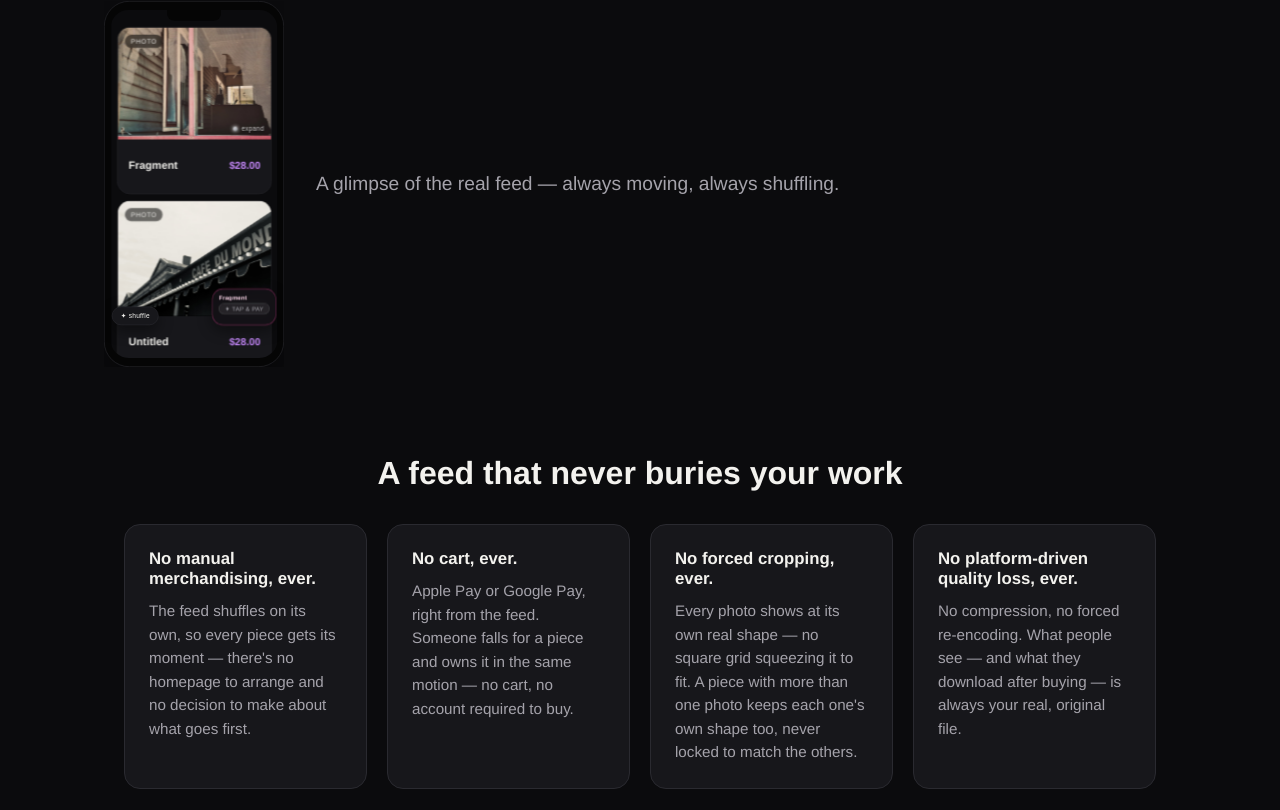
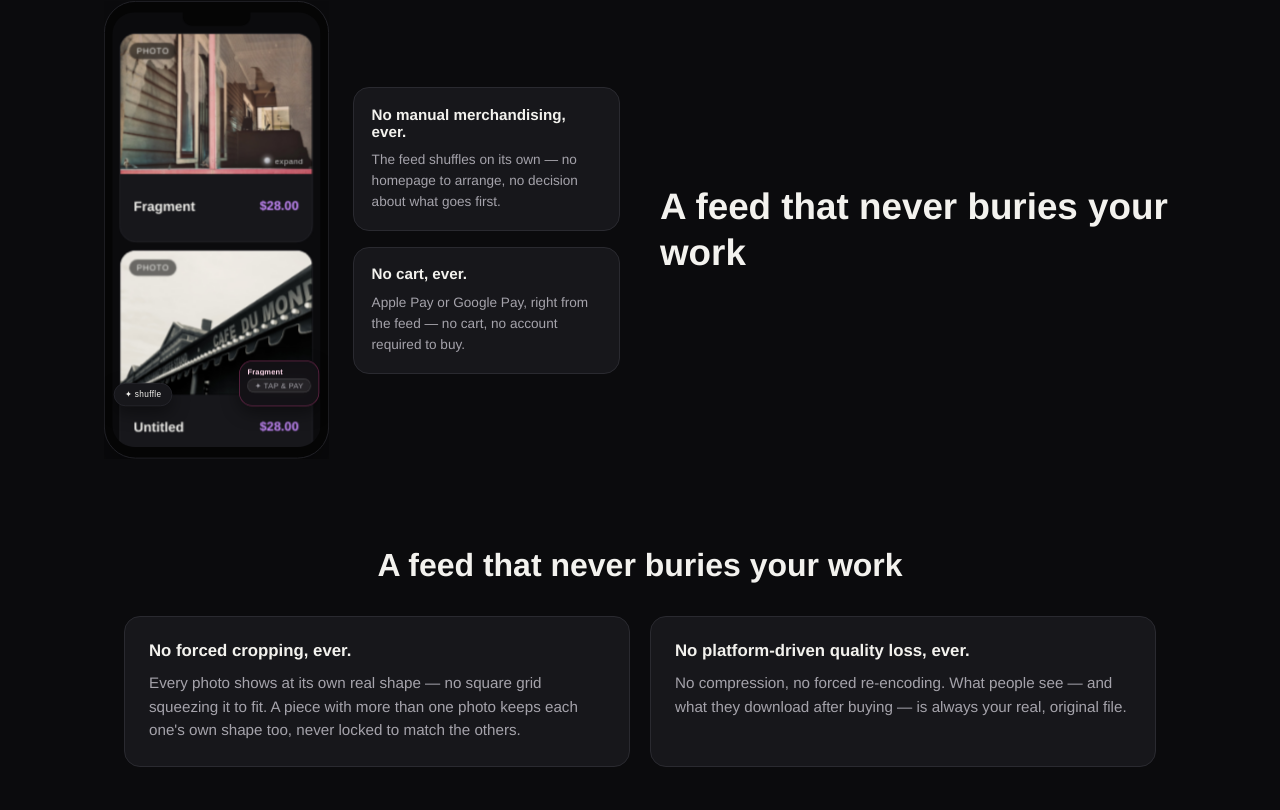
Before and after one commit to nimamixku/abracadabra-site, a Next.js app: page / in a window 1280 px wide. Shown: the part 970-1780 px from the top of the page. Built offline with nearby package versions, Linux system fonts and the light colour scheme.

Commit message:
Mobile tap-to-add copy for try-it demo

```diff
--- a/app/TryItDemo.js
+++ b/app/TryItDemo.js
@@ -15,21 +15,12 @@ import { useCallback, useEffect, useRef, useState } from "react";
 // uploaded anywhere; it's gone the moment the tab closes.
 //
 // variant="interactive" (default) is the hands-on version a visitor
-// drags their own photos into. Its empty placeholder cards are pixel-
-// identical to the real site's empty state (no added icon or
-// decoration). It also always shows the real chrome (shuffle button,
-// floating tap-&-pay widget, the clear control) even before anything's
-// been dropped in, and drifts gently on its own while idle, so it never
-// reads as a dead/static screen while waiting for a visitor to try it.
-//
-// variant="ambient" is the same component, driving itself on a timer
-// with the founder's own real preview photos (see AMBIENT_SAMPLE_POOL
-// below) and with all interaction disabled -- the small, passive
-// companion described in the plan. It keeps its normal, plain drop-in
-// behavior (a photo simply appears in its slot) rather than simulating
-// a drag gesture -- the real dashboard's own upload flow isn't drag-and-
-// drop today, so animating one here would promise something that isn't
-// actually built yet.
+// drags their own photos into. variant="ambient" is the same component,
+// driving itself on a timer with the founder's own real preview photos
+// (see AMBIENT_SAMPLE_POOL below) and with all interaction disabled --
+// the small, passive companion described in the plan, built as one
+// literal reuse of the interactive version instead of a second
+// hand-maintained copy that could drift out of sync with it.
 const DEMO_TITLES = [
   "Untitled",
   "Study No. 1",
@@ -65,11 +56,6 @@ const AMBIENT_SLOT_COUNT = 4;
 const AMBIENT_DROP_MS = 650;
 const AMBIENT_HOLD_MS = 2600;
 const AMBIENT_CLEAR_MS = 500;
-
-// How often the interactive phone drifts on its own while nobody's
-// dropped anything in yet -- just enough motion that it doesn't read as
-// a dead screen while it waits.
-const IDLE_DRIFT_MS = 4500;
 
 function formatPrice(cents) {
   return `$${(cents / 100).toFixed(2)}`;
@@ -111,21 +97,6 @@ export default function TryItDemo({ variant = "interactive" }) {
     // eslint-disable-next-line react-hooks/exhaustive-deps
   }, []);
 
-  // Scrolls a card into the middle of the phone's own scroll area only --
-  // deliberately never uses Element.scrollIntoView(), which bubbles up
-  // and can drag the whole page's scroll position along with it. This
-  // computes the target purely from this element's own scrollTop, so it
-  // can never touch window/document scroll.
-  const scrollCardIntoView = useCallback((id) => {
-    const screenEl = screenRef.current;
-    const cardEl = cardRefs.current[id];
-    if (!screenEl || !cardEl) return;
-    const screenRect = screenEl.getBoundingClientRect();
-    const cardRect = cardEl.getBoundingClientRect();
-    const delta = cardRect.top - screenRect.top - (screenEl.clientHeight - cardRect.height) / 2;
-    screenEl.scrollTo({ top: screenEl.scrollTop + delta, behavior: "smooth" });
-  }, []);
-
   // Ambient mode: drive the whole thing on a timer instead of user
   // input -- drop in, hold, shuffle, hold, clear, repeat, forever.
   useEffect(() => {
@@ -144,9 +115,13 @@ export default function TryItDemo({ variant = "interactive" }) {
           prev.map((s) => (s.id === id ? { ...s, url: `/previews/${pool[id]}`, title } : s))
         );
         filledCount++;
-        // Scoped strictly to the phone's own scroll area -- see
-        // scrollCardIntoView above, never touches window/document.
-        scrollCardIntoView(id);
+        // Auto-scroll the newly dropped card into view -- the phone's
+        // screen is real feed height, taller than this small frame shows
+        // at a glance, so without this the later cards would silently
+        // drop in off-screen.
+        setTimeout(() => {
+          cardRefs.current[id]?.scrollIntoView({ behavior: "smooth", block: "center" });
+        }, 60);
         timer = setTimeout(dropNext, AMBIENT_DROP_MS);
       } else {
         timer = setTimeout(shuffleOnce, AMBIENT_HOLD_MS);
@@ -171,34 +146,10 @@ export default function TryItDemo({ variant = "interactive" }) {
       cancelled = true;
       clearTimeout(timer);
     };
-  }, [isAmbient, scrollCardIntoView]);
+  }, [isAmbient]);
 
   const filled = slots.filter((s) => s.url);
   const hasAny = filled.length > 0;
-
-  // Interactive mode only: while nobody's dropped a photo in yet, drift
-  // the empty feed gently on its own so the phone never reads as a dead,
-  // static screen -- it settles the moment something real gets dropped.
-  useEffect(() => {
-    if (isAmbient || hasAny) return undefined;
-    const screenEl = screenRef.current;
-    if (!screenEl) return undefined;
-    let cancelled = false;
-    let dir = 1;
-    function tick() {
-      if (cancelled) return;
-      const max = screenEl.scrollHeight - screenEl.clientHeight;
-      if (max <= 0) return;
-      screenEl.scrollTo({ top: dir > 0 ? max : 0, behavior: "smooth" });
-      dir *= -1;
-    }
-    const id = setInterval(tick, IDLE_DRIFT_MS);
-    tick();
-    return () => {
-      cancelled = true;
-      clearInterval(id);
-    };
-  }, [isAmbient, hasAny]);
 
   // Mirrors the real storefront's ActiveCardContext -- tracks whichever
   // filled card is most visible in the phone's own scroll area, so the
@@ -299,14 +250,8 @@ export default function TryItDemo({ variant = "interactive" }) {
   }
 
   const expandedSlot = !isAmbient && expandedId != null ? slots.find((s) => s.id === expandedId) : null;
-  // The interactive phone always shows its chrome, even before anything's
-  // dropped in, so it never looks dead while waiting -- the ambient loop
-  // keeps its normal behavior (chrome only once it's actually filled).
-  const showChrome = !isAmbient || hasAny;
   const activeSlot =
-    slots.find((s) => s.id === activeId && s.url) ||
-    filled[filled.length - 1] ||
-    (!isAmbient ? { id: -1, url: null, title: DEMO_TITLES[0] } : null);
+    slots.find((s) => s.id === activeId && s.url) || filled[filled.length - 1] || null;
 
   return (
     <div className={`tryit-wrap${isAmbient ? " tryit-wrap-ambient" : ""}`} aria-hidden={isAmbient || undefined}>
@@ -317,7 +262,14 @@ export default function TryItDemo({ variant = "interactive" }) {
       >
         <div className="tryit-notch" />
         {!isAmbient && !hasAny && (
-          <p className="tryit-floating-hint">drag &amp; drop up to 5 images to preview</p>
+          <>
+            <p className="tryit-floating-hint tryit-hint-drag">
+              drag &amp; drop any image to preview
+            </p>
+            <p className="tryit-floating-hint tryit-hint-tap">
+              tap to add any image to preview
+            </p>
+          </>
         )}
 
         <div className="tryit-screen" ref={screenRef}>
@@ -350,7 +302,9 @@ export default function TryItDemo({ variant = "interactive" }) {
                   {slot.url ? (
                     <img src={slot.url} alt="" />
                   ) : (
-                    <div className="tenant-card-media-empty" aria-hidden="true" />
+                    <div className="tenant-card-media-empty tryit-empty-plus" aria-hidden="true">
+                      {!isAmbient && <span className="tryit-card-plus">+</span>}
+                    </div>
                   )}
                   {slot.url && (
                     <button
@@ -389,7 +343,7 @@ export default function TryItDemo({ variant = "interactive" }) {
           {hasAny && !isAmbient && <p className="loading-more">keep scrolling — it reshuffles</p>}
         </div>
 
-        {showChrome && (
+        {hasAny && (
           <button
             type="button"
             className="floating-shuffle"
@@ -401,7 +355,7 @@ export default function TryItDemo({ variant = "interactive" }) {
           </button>
         )}
 
-        {showChrome && activeSlot && (
+        {activeSlot && (
           <div
             className="floating-buy-wrap tryit-floating-buy"
             onClick={() => !isAmbient && setBuyHint(true)}
@@ -415,9 +369,9 @@ export default function TryItDemo({ variant = "interactive" }) {
           </div>
         )}
 
-        {!isAmbient && (
-          <button type="button" className="tryit-clear tryit-clear-big" onClick={handleClear}>
-            Clear
+        {hasAny && !isAmbient && (
+          <button type="button" className="tryit-clear" onClick={handleClear}>
+            clear
           </button>
         )}
 
--- a/app/globals.css
+++ b/app/globals.css
@@ -1301,9 +1301,23 @@ textarea {
   margin-top: -0.6rem;
 }
 
+/* Dragging isn't a real gesture on a touchscreen -- below the breakpoint
+   where the phone stacks for mobile, swap the "drag & drop" copy for
+   "tap to add" instead, since tapping (which opens the file picker) is
+   the only way to add a photo there anyway. */
+.tryit-hint-tap {
+  display: none;
+}
+
 @media (max-width: 980px) {
   .tryit-copy-hint {
     text-align: center;
+  }
+  .tryit-hint-drag {
+    display: none;
+  }
+  .tryit-hint-tap {
+    display: block;
   }
 }
 
@@ -1772,49 +1786,87 @@ textarea {
 /* Positions the ambient loop to the left with its tagline filling the
    space beside it, instead of sitting dead-center with nothing next to
    it. */
+/* Two even halves: the phone + its two balancing cards on the left,
+   the big standalone statement on the right. */
 .ambient-section {
   display: flex;
   align-items: center;
-  gap: 2rem;
+  gap: 2.5rem;
   max-width: 1120px;
   margin: 0 auto;
   padding: 1.5rem 1.5rem 2.5rem;
 }
 
+.ambient-left {
+  flex: 1;
+  display: flex;
+  align-items: center;
+  gap: 1.5rem;
+}
+
+.ambient-right {
+  flex: 1;
+}
+
 .tryit-wrap-ambient {
   display: block;
-  width: 180px;
-  height: 366px;
+  width: 225px;
+  height: 458px;
   overflow: hidden;
   margin: 0;
   flex-shrink: 0;
 }
 
+.tryit-phone-ambient {
+  transform: scale(0.75);
+  transform-origin: top left;
+  pointer-events: none;
+}
+
+/* The two cards pulled up from the section below -- same card styling,
+   just tighter -- stacked beside the phone so the left half doesn't
+   read as lighter than the big statement taking the right half. */
+.ambient-cards {
+  flex: 1;
+  display: flex;
+  flex-direction: column;
+  gap: 1rem;
+}
+
 .ambient-tagline {
-  flex: 1;
   margin: 0;
-  color: var(--ink-dim);
-  font-size: clamp(1rem, 1.8vw, 1.2rem);
-  font-weight: 500;
-  line-height: 1.4;
+  color: var(--ink);
+  font-size: clamp(1.6rem, 3.2vw, 2.3rem);
+  font-weight: 700;
+  line-height: 1.25;
   text-align: left;
 }
 
-@media (max-width: 640px) {
+.marketing-card-compact {
+  padding: 1.1rem;
+}
+
+.marketing-card-compact h3 {
+  font-size: 0.95rem;
+}
+
+.marketing-card-compact p {
+  font-size: 0.85rem;
+}
+
+@media (max-width: 900px) {
   .ambient-section {
     flex-direction: column;
     text-align: center;
   }
-  .tryit-wrap-ambient {
-    margin: 0 auto;
+  .ambient-left {
+    flex-direction: column;
+    width: 100%;
+  }
+  .ambient-cards {
+    width: 100%;
   }
   .ambient-tagline {
     text-align: center;
   }
 }
-
-.tryit-phone-ambient {
-  transform: scale(0.6);
-  transform-origin: top left;
-  pointer-events: none;
-}
--- a/app/page.js
+++ b/app/page.js
@@ -27,7 +27,8 @@ export default function MarketingHome() {
               A free look at your own work in the real feed — before you build
               anything.
             </p>
-            <p className="tryit-copy-hint">drag &amp; drop up to 5 images to preview</p>
+            <p className="tryit-copy-hint tryit-hint-drag">drag &amp; drop up to 5 images to preview</p>
+            <p className="tryit-copy-hint tryit-hint-tap">tap to add up to 5 images to preview</p>
             <p className="tryit-copy-hint tryit-copy-hint-tight">tap clear to reset and see again</p>
           </div>
           <TryItDemo />
@@ -54,31 +55,33 @@ export default function MarketingHome() {
       </section>
 
       <section className="ambient-section">
-        <AmbientLoop />
-        <p className="ambient-tagline">
-          A glimpse of the real feed — always moving, always shuffling.
-        </p>
+        <div className="ambient-left">
+          <AmbientLoop />
+          <div className="ambient-cards">
+            <div className="marketing-card marketing-card-compact">
+              <h3>No manual merchandising, ever.</h3>
+              <p>
+                The feed shuffles on its own — no homepage to arrange, no
+                decision about what goes first.
+              </p>
+            </div>
+            <div className="marketing-card marketing-card-compact">
+              <h3>No cart, ever.</h3>
+              <p>
+                Apple Pay or Google Pay, right from the feed — no cart, no
+                account required to buy.
+              </p>
+            </div>
+          </div>
+        </div>
+        <div className="ambient-right">
+          <p className="ambient-tagline">A feed that never buries your work</p>
+        </div>
       </section>
 
       <section className="marketing-section">
         <h2>A feed that never buries your work</h2>
         <div className="marketing-grid">
-          <div className="marketing-card">
-            <h3>No manual merchandising, ever.</h3>
-            <p>
-              The feed shuffles on its own, so every piece gets its moment —
-              there's no homepage to arrange and no decision to make about
-              what goes first.
-            </p>
-          </div>
-          <div className="marketing-card">
-            <h3>No cart, ever.</h3>
-            <p>
-              Apple Pay or Google Pay, right from the feed. Someone falls for
-              a piece and owns it in the same motion — no cart, no account
-              required to buy.
-            </p>
-          </div>
           <div className="marketing-card">
             <h3>No forced cropping, ever.</h3>
             <p>
```
